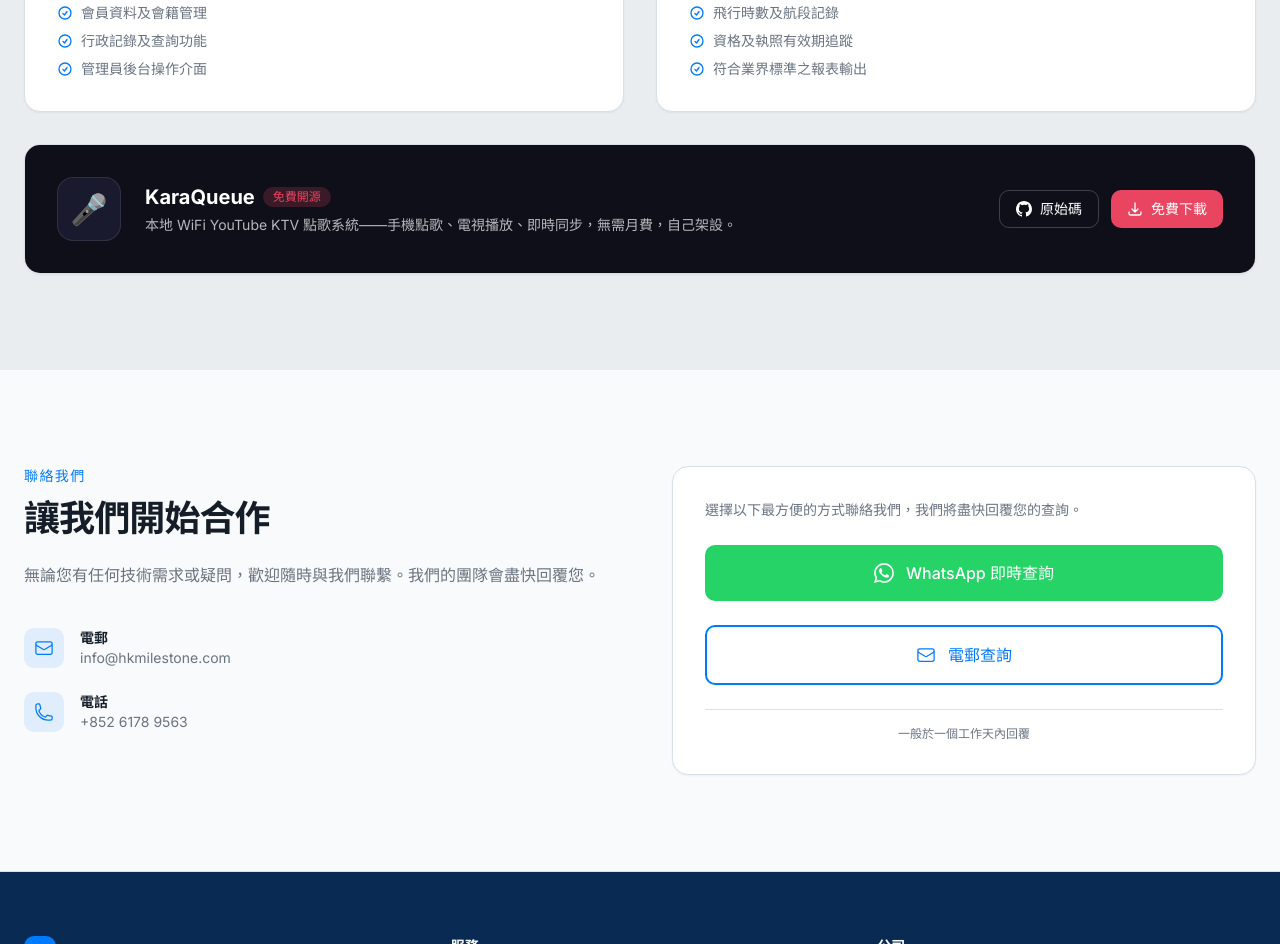
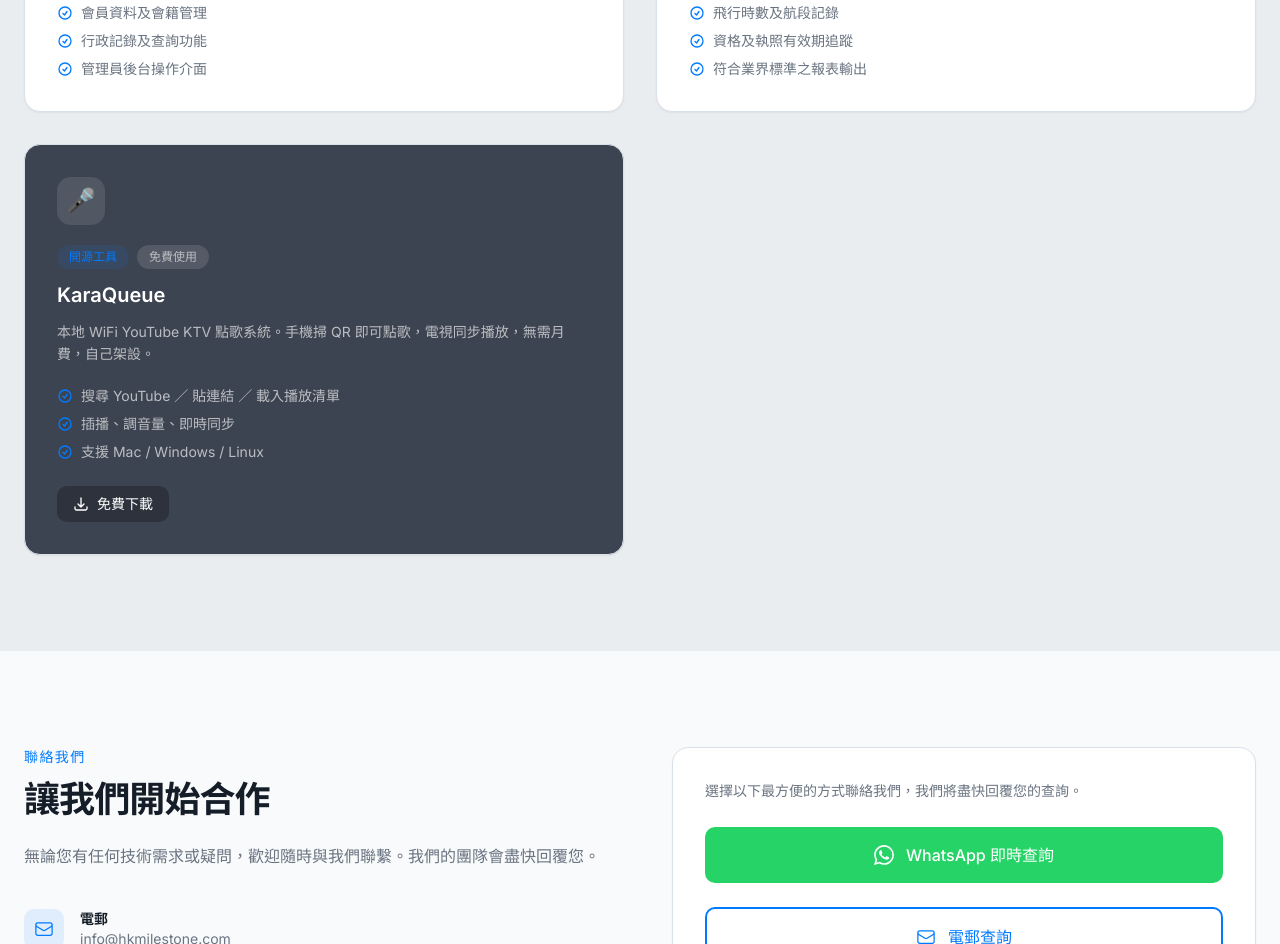
Before and after one commit to mileslor/milestone, a plain HTML site: page index.html in a window 1280 px wide. Shown: the part 3293-4237 px from the top of the page. Drawn offline with nearby package versions, Linux system fonts and the light colour scheme.

Commit message:
Restyle KaraQueue card: match grid format, dark gray theme
Same card size as other projects, dark gray (#3d4451) background,
accent-blue badges, darker gray download button.

Co-Authored-By: Claude Sonnet 4.6 <noreply@anthropic.com>

```diff
--- a/index.html
+++ b/index.html
@@ -363,30 +363,36 @@
             </ul>
           </div>
 
-          <!-- KaraQueue: open source -->
-          <div class="md:col-span-2 rounded-2xl overflow-hidden border border-border shadow-sm">
-            <div class="bg-[#0f0f1a] px-8 py-8 flex flex-col sm:flex-row sm:items-center gap-6">
-              <div class="flex-shrink-0 flex h-16 w-16 items-center justify-center rounded-2xl bg-[#1a1a2e] border border-white/10 text-3xl">🎤</div>
-              <div class="flex-1">
-                <div class="flex flex-wrap items-center gap-2 mb-1">
-                  <h3 class="text-xl font-bold text-white">KaraQueue</h3>
-                  <span class="rounded-full bg-[#e94560]/20 px-2.5 py-0.5 text-xs font-medium text-[#e94560]">免費開源</span>
-                </div>
-                <p class="text-sm text-white/70">本地 WiFi YouTube KTV 點歌系統——手機點歌、電視播放、即時同步，無需月費，自己架設。</p>
-              </div>
-              <div class="flex flex-col sm:flex-row gap-3 flex-shrink-0">
-                <a href="https://github.com/mileslor/karaqueue" target="_blank" rel="noopener"
-                   class="inline-flex items-center justify-center gap-2 rounded-lg border border-white/20 px-4 py-2 text-sm font-medium text-white transition-colors hover:bg-white/10">
-                  <svg class="h-4 w-4" xmlns="http://www.w3.org/2000/svg" viewBox="0 0 24 24" fill="currentColor"><path d="M12 0C5.374 0 0 5.373 0 12c0 5.302 3.438 9.8 8.207 11.387.599.111.793-.261.793-.577v-2.234c-3.338.726-4.033-1.416-4.033-1.416-.546-1.387-1.333-1.756-1.333-1.756-1.089-.745.083-.729.083-.729 1.205.084 1.839 1.237 1.839 1.237 1.07 1.834 2.807 1.304 3.492.997.107-.775.418-1.305.762-1.604-2.665-.305-5.467-1.334-5.467-5.931 0-1.311.469-2.381 1.236-3.221-.124-.303-.535-1.524.117-3.176 0 0 1.008-.322 3.301 1.23A11.509 11.509 0 0112 5.803c1.02.005 2.047.138 3.006.404 2.291-1.552 3.297-1.23 3.297-1.23.653 1.653.242 2.874.118 3.176.77.84 1.235 1.911 1.235 3.221 0 4.609-2.807 5.624-5.479 5.921.43.372.823 1.102.823 2.222v3.293c0 .319.192.694.801.576C20.566 21.797 24 17.3 24 12c0-6.627-5.373-12-12-12z"/></svg>
-                  原始碼
-                </a>
-                <a href="https://github.com/mileslor/karaqueue/releases/latest" target="_blank" rel="noopener"
-                   class="inline-flex items-center justify-center gap-2 rounded-lg bg-[#e94560] px-4 py-2 text-sm font-medium text-white transition-colors hover:bg-[#e94560]/90">
-                  <svg class="h-4 w-4" xmlns="http://www.w3.org/2000/svg" fill="none" viewBox="0 0 24 24" stroke-width="2" stroke="currentColor"><path stroke-linecap="round" stroke-linejoin="round" d="M3 16.5v2.25A2.25 2.25 0 005.25 21h13.5A2.25 2.25 0 0021 18.75V16.5M16.5 12L12 16.5m0 0L7.5 12m4.5 4.5V3"/></svg>
-                  免費下載
-                </a>
-              </div>
+          <!-- Project 3: KaraQueue open source -->
+          <div class="rounded-2xl border border-border p-8 shadow-sm" style="background:#3d4451">
+            <div class="mb-5 flex h-12 w-12 items-center justify-center rounded-xl" style="background:rgba(255,255,255,0.1)">
+              <span class="text-2xl">🎤</span>
             </div>
+            <div class="mb-3 flex items-center gap-2">
+              <span class="rounded-full bg-accent/10 px-3 py-1 text-xs font-medium text-accent">開源工具</span>
+              <span class="rounded-full px-3 py-1 text-xs font-medium" style="background:rgba(255,255,255,0.12);color:rgba(255,255,255,0.6)">免費使用</span>
+            </div>
+            <h3 class="mb-3 text-xl font-semibold text-white">KaraQueue</h3>
+            <p class="mb-5 text-sm leading-relaxed" style="color:rgba(255,255,255,0.65)">本地 WiFi YouTube KTV 點歌系統。手機掃 QR 即可點歌，電視同步播放，無需月費，自己架設。</p>
+            <ul class="mb-6 flex flex-col gap-2">
+              <li class="flex items-center gap-2 text-sm" style="color:rgba(255,255,255,0.65)">
+                <svg class="h-4 w-4 flex-shrink-0 text-accent" xmlns="http://www.w3.org/2000/svg" fill="none" viewBox="0 0 24 24" stroke-width="2" stroke="currentColor"><path stroke-linecap="round" stroke-linejoin="round" d="M9 12.75L11.25 15 15 9.75M21 12a9 9 0 11-18 0 9 9 0 0118 0z"/></svg>
+                搜尋 YouTube ／ 貼連結 ／ 載入播放清單
+              </li>
+              <li class="flex items-center gap-2 text-sm" style="color:rgba(255,255,255,0.65)">
+                <svg class="h-4 w-4 flex-shrink-0 text-accent" xmlns="http://www.w3.org/2000/svg" fill="none" viewBox="0 0 24 24" stroke-width="2" stroke="currentColor"><path stroke-linecap="round" stroke-linejoin="round" d="M9 12.75L11.25 15 15 9.75M21 12a9 9 0 11-18 0 9 9 0 0118 0z"/></svg>
+                插播、調音量、即時同步
+              </li>
+              <li class="flex items-center gap-2 text-sm" style="color:rgba(255,255,255,0.65)">
+                <svg class="h-4 w-4 flex-shrink-0 text-accent" xmlns="http://www.w3.org/2000/svg" fill="none" viewBox="0 0 24 24" stroke-width="2" stroke="currentColor"><path stroke-linecap="round" stroke-linejoin="round" d="M9 12.75L11.25 15 15 9.75M21 12a9 9 0 11-18 0 9 9 0 0118 0z"/></svg>
+                支援 Mac / Windows / Linux
+              </li>
+            </ul>
+            <a href="https://github.com/mileslor/karaqueue/releases/latest" target="_blank" rel="noopener"
+               class="inline-flex items-center gap-2 rounded-lg px-4 py-2 text-sm font-medium text-white transition-colors hover:opacity-90" style="background:#2d323d">
+              <svg class="h-4 w-4" xmlns="http://www.w3.org/2000/svg" fill="none" viewBox="0 0 24 24" stroke-width="2" stroke="currentColor"><path stroke-linecap="round" stroke-linejoin="round" d="M3 16.5v2.25A2.25 2.25 0 005.25 21h13.5A2.25 2.25 0 0021 18.75V16.5M16.5 12L12 16.5m0 0L7.5 12m4.5 4.5V3"/></svg>
+              免費下載
+            </a>
           </div>
 
         </div>
```
